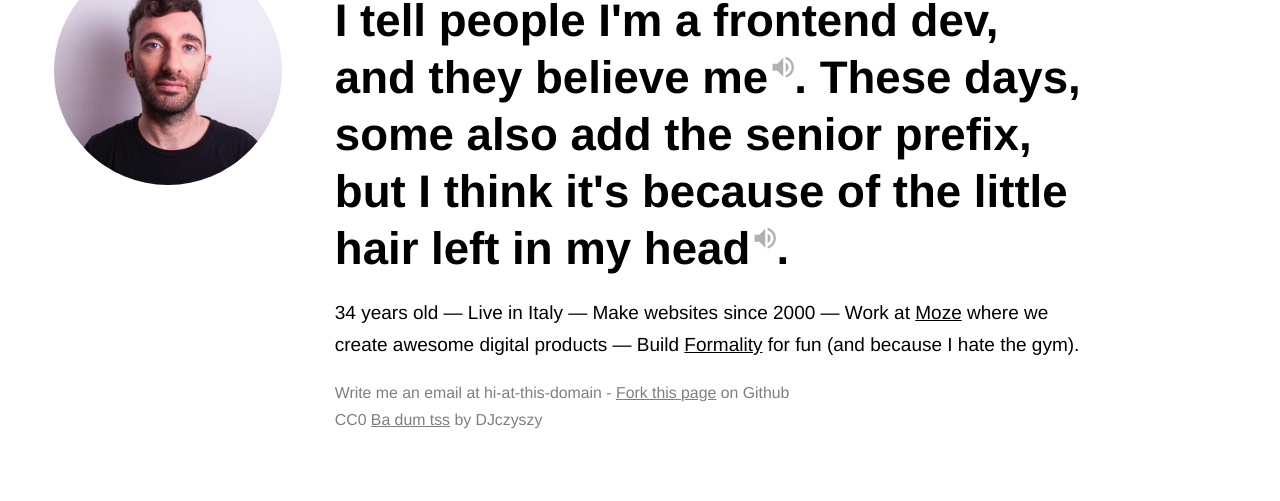
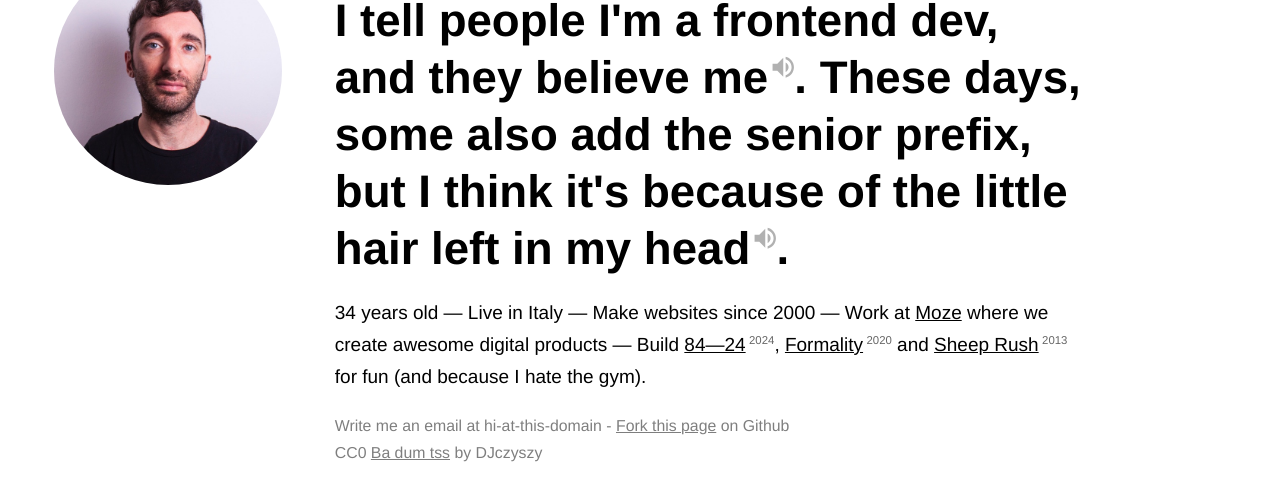
Before and after one commit to michelegiorgi/giorgi, a plain HTML site: page index.html in a window 1280 px wide. Shown: the part 97-598 px from the top of the page. Drawn offline with Linux system fonts and the light colour scheme.

Commit message:
add side-projects list

```diff
--- a/index.html
+++ b/index.html
@@ -37,6 +37,7 @@
       ul { list-style: none; opacity: 0.5; margin: 0; padding: 0; }
       a { color: inherit }
       p { line-height: 1.7; margin: 0 0 1rem; }
+      sup { font-size: 0.6em; opacity: 0.6; display: inline-block; padding-left: 0.3em; }
       small { opacity: 0.5; display: block; line-height: 1.7; }
       .dark { background: #222; color: #fff; fill: #fff; }
       .dark #toggle-dark use:first-child { display: none; }
@@ -67,7 +68,7 @@
       <section>
         <h1>Michele Giorgi</h1>
         <h2>I tell people I'm a frontend dev, and they believe me<svg viewBox="0 0 24 24"><use xlink:href="#play"/></svg>. These days, some also add the senior prefix, but I think it's because of the little hair left in my head<svg viewBox="0 0 24 24"><use xlink:href="#play"/></svg>.</h2>
-        <p>34 years old — Live in Italy — Make websites since 2000 — Work at <a rel="noopener noreferrer" target="_blank" href="https://mozestudio.com">Moze</a> where we create awesome digital products — Build <a rel="noopener noreferrer" target="_blank" href="https://formality.dev">Formality</a> for fun (and because I hate the gym).</p>
+        <p>34 years old — Live in Italy — Make websites since 2000 — Work at <a rel="noopener noreferrer" target="_blank" href="https://mozestudio.com">Moze</a> where we create awesome digital products — Build <a rel="noopener" target="_blank" href="https://84-24.org">84—24</a><sup>2024</sup>, <a rel="noopener" target="_blank" href="https://formality.dev">Formality</a><sup>2020</sup> and <a rel="noopener" target="_blank" href="https://sheeprush.com">Sheep Rush</a><sup>2013</sup> for fun (and because I hate the gym).</p>
         <small>Write me an email at hi-at-this-domain - <a rel="noopener noreferrer" target="_blank" href="https://github.com/michelegiorgi/giorgi">Fork this page</a> on Github</small>
         <small>CC0 <a rel="noopener noreferrer" target="_blank" href="https://freesound.org/s/431811/">Ba dum tss</a> by DJczyszy</small>
       </section>
```
